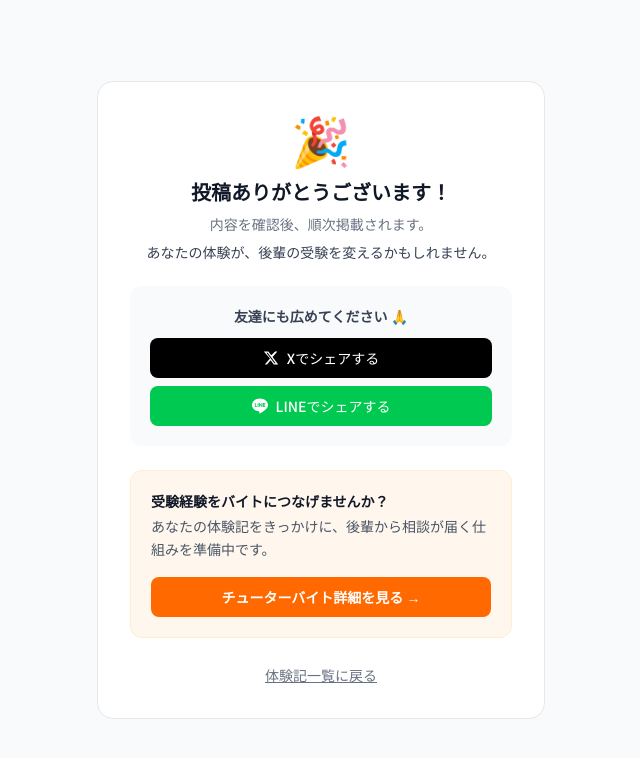
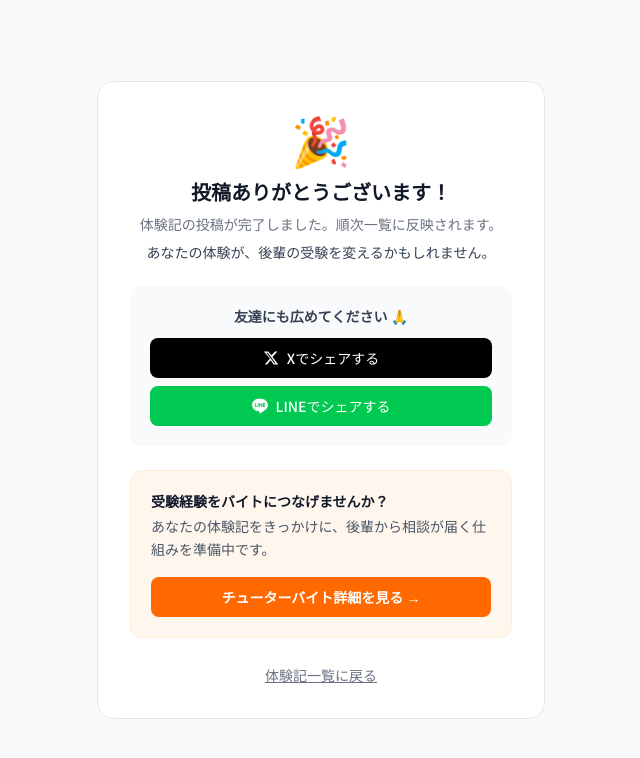
Before and after one commit to taichiadi/juku-matching, a Next.js app: page /submit/thanks in a window 1280 px wide. Shown: the top 758 px of the page, without its empty margins (319-959 px from the left). Built offline with nearby package versions, Linux system fonts and the light colour scheme.

Commit message:
Publish submitted experiences by default

```diff
--- a/src/app/submit/page.tsx
+++ b/src/app/submit/page.tsx
@@ -273,6 +273,7 @@ export default function SubmitPage() {
       message: form.message,
       sns_link: form.snsLink || null,
       author_email: form.authorEmail || null,
+      is_published: true,
     });
     setSubmitting(false);
     if (error) {
--- a/src/app/submit/thanks/page.tsx
+++ b/src/app/submit/thanks/page.tsx
@@ -12,7 +12,7 @@ export default function ThanksPage() {
         <div className="text-5xl mb-4">🎉</div>
         <h1 className="text-xl font-bold text-gray-900 mb-2">投稿ありがとうございます！</h1>
         <p className="text-sm text-gray-500 mb-2">
-          内容を確認後、順次掲載されます。
+          体験記の投稿が完了しました。順次一覧に反映されます。
         </p>
         <p className="text-sm text-gray-700 font-medium mb-6">
           あなたの体験が、後輩の受験を変えるかもしれません。
```
